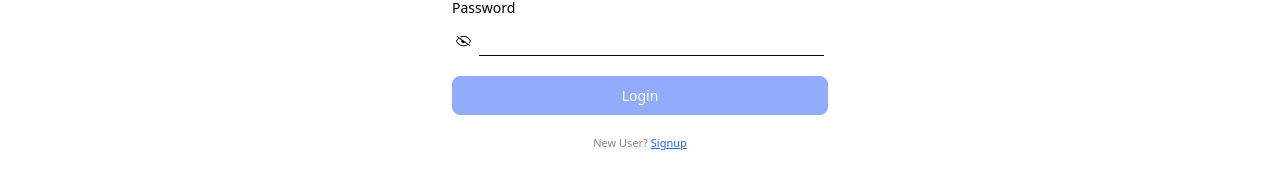
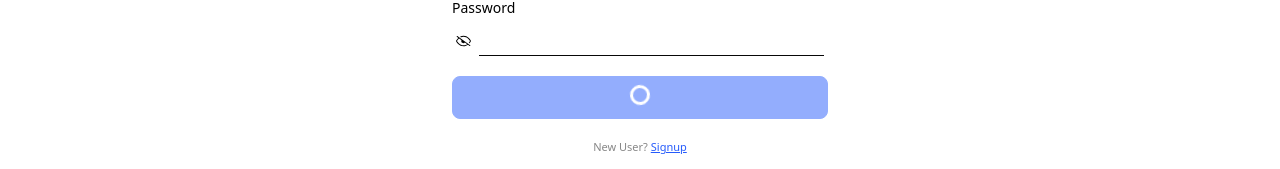
Before and after one commit to DanielIdoko/Subscription-API-UI, a React (Vite) app: page /login in a window 1280 px wide. Shown: the part 330-499 px from the top of the page. Built offline with nearby package versions, Linux system fonts and the light colour scheme.

Commit message:
finish auth screens

```diff
--- a/src/App.css
+++ b/src/App.css
@@ -57,6 +57,39 @@
   @apply bg-base;
 } */
 
+.loader {
+  width: 20px;
+  height: 20px;
+  border: 3px solid #fff;
+  border-radius: 50%;
+  display: inline-block;
+  position: relative;
+  box-sizing: border-box;
+  animation: rotation 1s linear infinite;
+}
+.loader::after {
+  content: "";
+  box-sizing: border-box;
+  position: absolute;
+  left: 50%;
+  top: 50%;
+  transform: translate(-50%, -50%);
+  width: 5px;
+  height: 5px;
+  border-radius: 50%;
+  border: 3px solid transparent;
+  border-bottom-color: var(--color-primary);
+}
+
+@keyframes rotation {
+  0% {
+    transform: rotate(0deg);
+  }
+  100% {
+    transform: rotate(360deg);
+  }
+}
+
 .section {
   @apply px-3;
 }
--- a/src/components/ui/CustomButton.tsx
+++ b/src/components/ui/CustomButton.tsx
@@ -1,4 +1,5 @@
 import React, { type ButtonHTMLAttributes } from "react";
+import Spinner from "./Spinner";
 
 const CustomButton = ({
   textValue,
@@ -32,7 +33,7 @@ const CustomButton = ({
       onClick={onClick}
     >
       {leftIcon}
-      {textValue}
+      {disabled ? <Spinner /> : textValue}
       {rightIcon}
     </button>
   );
--- a/src/components/ui/Footer.tsx
+++ b/src/components/ui/Footer.tsx
@@ -2,7 +2,9 @@ import React from 'react'
 
 const Footer = () => {
   return (
-    <div>Footer</div>
+    <footer className='w-full flex items-center justify-center p-2 mt-10'>
+      <p className='text-small text-text-muted'>Built with 💖 by <a href="https://daniel-idoko-portfolio.vercel.app">Daniel</a></p>
+    </footer>
   )
 }
 
--- a/src/components/ui/Spinner.tsx
+++ b/src/components/ui/Spinner.tsx
@@ -2,7 +2,7 @@ import React from 'react'
 
 const Spinner = () => {
   return (
-    <div>Spinner</div>
+    <span className="loader"></span>
   )
 }
 
--- a/src/pages/Signup.tsx
+++ b/src/pages/Signup.tsx
@@ -1,12 +1,13 @@
-import React, { use, useState } from "react";
-import type { User } from "../types/types";
+import React, { useState } from "react";
+// import type { User } from "../types/types";
 import PasswordInput from "../components/PasswordInput";
 import CustomButton from "../components/ui/CustomButton";
-import { Link } from "react-router";
+import { Link, Navigate } from "react-router";
 import { authStore } from "../store/authStore";
+import Footer from "../components/ui/Footer";
 
 const Signup = () => {
-  const { isAuthenticated, isLoading, error, register } = authStore();
+  const { isLoading, error, register } = authStore();
 
   const [user, setUser] = useState({
     name: "",
@@ -35,6 +36,10 @@ const Signup = () => {
   ) => {
     e.preventDefault();
     await register(user.name, user.email, user.password);
+
+    if (!error) {
+      <Navigate to="/" />;
+    }
   };
 
   return (
@@ -93,7 +98,9 @@ const Signup = () => {
           disabled={isLoading}
           type="submit"
         />
-        <p className="text-small text-red-600 text-center py-1">{error && error}</p>
+        <p className="text-small text-red-600 text-center py-1">
+          {error && error}
+        </p>
         <p className="text-text-muted text-x-small text-center">
           Got an account?{" "}
           <Link to="/login" className="link">
@@ -101,6 +108,8 @@ const Signup = () => {
           </Link>
         </p>
       </form>
+
+      <Footer />
     </section>
   );
 };
--- a/src/store/authStore.ts
+++ b/src/store/authStore.ts
@@ -58,7 +58,7 @@ export const authStore = create<AuthState>((set, get) => ({
       console.error("Registration failed:", err.response?.data || err.message);
 
       set({
-        error: "An error occured. Please try again.",
+        error: err.response?.data.error || "An error occured. Please try again.",
         isAuthenticated: false,
       });
       return false;
```
Also changed, not shown: 1 other file (tests, documents, lock files or other folders).
